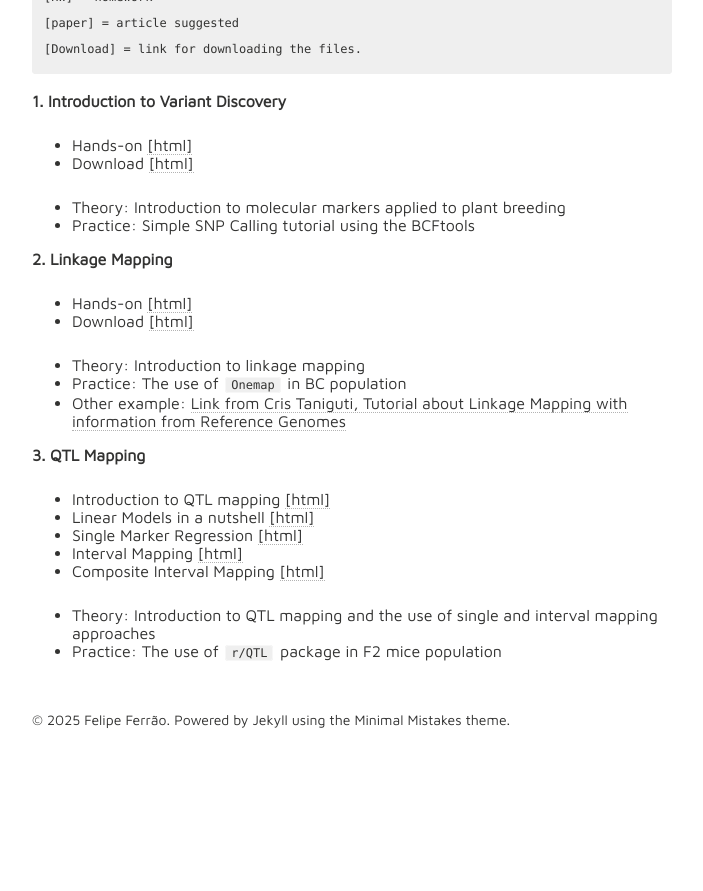
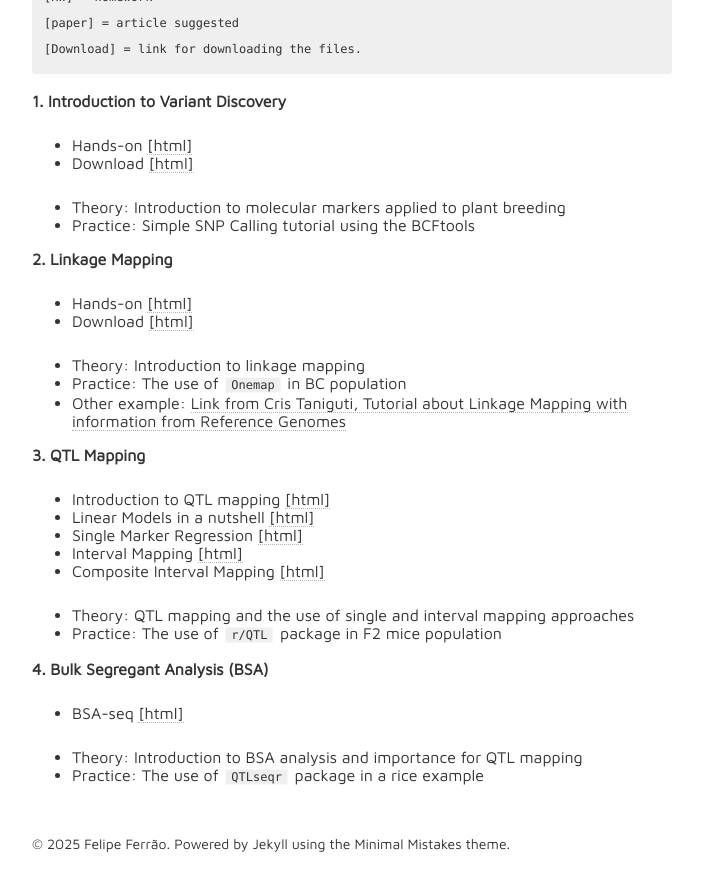
Before and after one commit to lfelipe-ferrao/lfelipe-ferrao.github.io, a Jekyll site: the page built from class/mas/index.md, in a window 1280 px wide and 900 px high, scrolled down 1737 px. Shown: the top 891 px of the window, without its empty margins (288-991 px from the left). Built offline with Jekyll 4.4.1, drawn with Linux system fonts in a browser that asks for light colours; nearby versions of some CDN libraries; our own code applies the rules of GitHub Pages for plain Markdown files; before the commit the page ends 2513 px from its top, so only the background shows below that.

Commit message:
Update index.md

```diff
--- a/class/mas/index.md
+++ b/class/mas/index.md
@@ -71,5 +71,12 @@ It is an attempt to organize and make available to any student the class notes u
 - Interval Mapping [[html]](https://htmlpreview.github.io/?https://github.com/lfelipe-ferrao/lfelipe-ferrao.github.io/blob/master/class/mas/3.Interval_QTLMapping.html)
 - Composite Interval Mapping [[html]](https://htmlpreview.github.io/?https://github.com/lfelipe-ferrao/lfelipe-ferrao.github.io/blob/master/class/mas/4.Composite_QTLMapping.html)
 
-- Theory: Introduction to QTL mapping and the use of single and interval mapping approaches
+- Theory: QTL mapping and the use of single and interval mapping approaches
 - Practice: The use of `r/QTL` package in F2 mice population
+
+**4. Bulk Segregant Analysis (BSA)**
+
+- BSA-seq [[html]](https://htmlpreview.github.io/?https://github.com/lfelipe-ferrao/lfelipe-ferrao.github.io/blob/master/class/mas/BSA.html)
+
+- Theory: Introduction to BSA analysis and importance for QTL mapping
+- Practice: The use of `QTLseqr` package in a rice example
```
